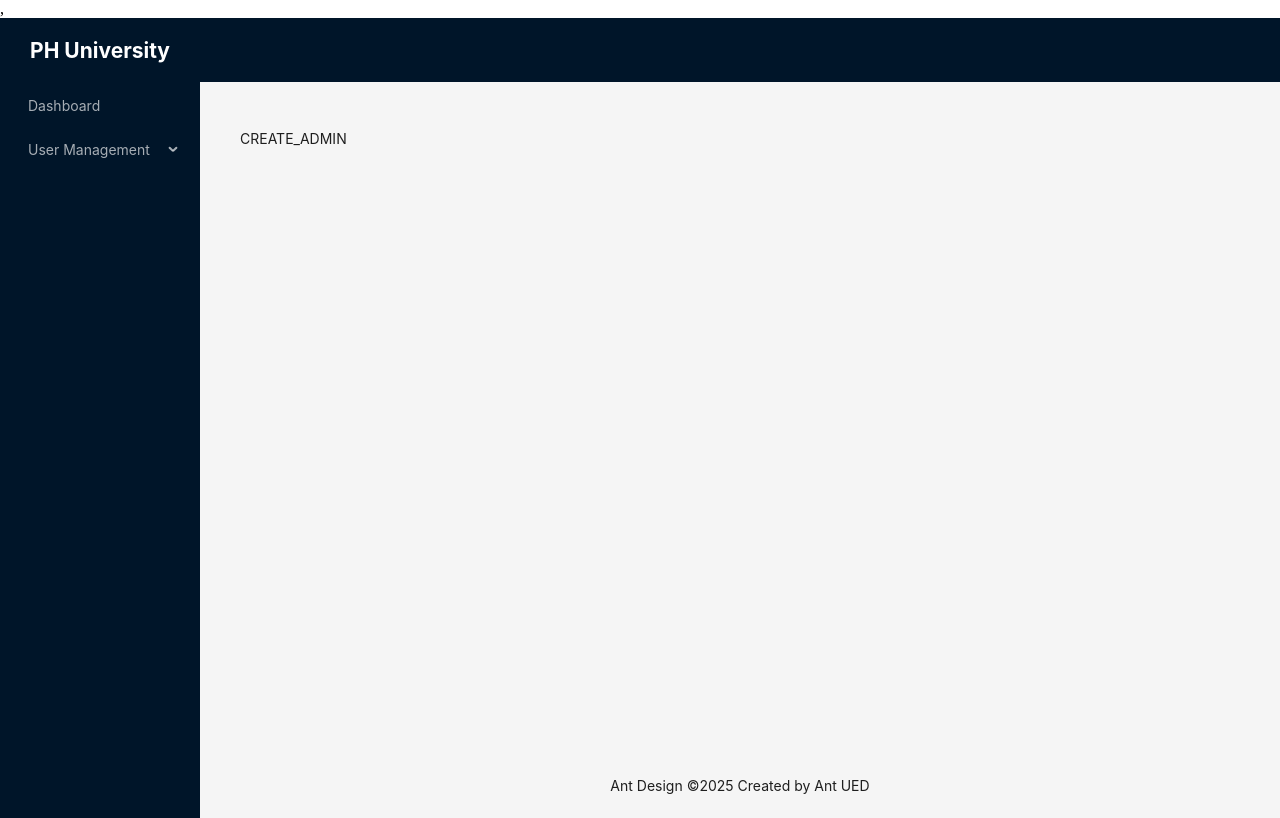
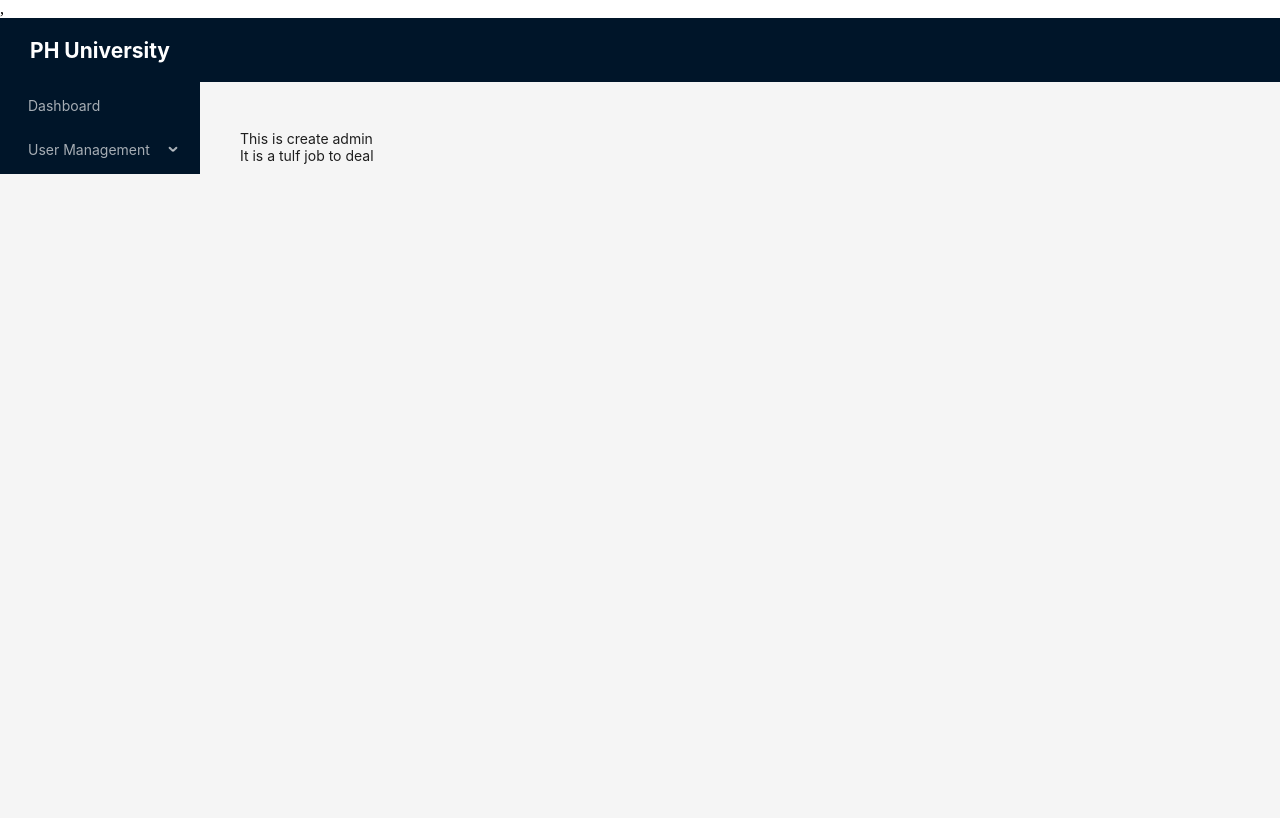
Before and after one commit to AnasCoding1986/PH_FullStack, a React (Vite) app: page /admin/create-admin in a window 1280 px wide. Built offline with nearby package versions, Linux system fonts and the light colour scheme.

Commit message:
role handling will start

```diff
--- a/src/components/layout/MainLayout.tsx
+++ b/src/components/layout/MainLayout.tsx
@@ -1,33 +1,23 @@
 import { Layout, Menu, MenuProps } from "antd";
-import { UploadOutlined, UserOutlined, VideoCameraOutlined } from "@ant-design/icons";
+import {
+  UploadOutlined,
+  UserOutlined,
+  VideoCameraOutlined,
+} from "@ant-design/icons";
 import { createElement } from "react";
 import { NavLink, Outlet } from "react-router-dom";
 import { adminPaths, adminSidebarItems } from "../../routes/admin.routes";
 import { sidebarItemsGenerator } from "../../utils/sideBarItemsGenerator";
+import Sidebar from "./Sidebar";
 
 const { Header, Content, Footer, Sider } = Layout;
 
-const items: MenuProps['items'] = adminSidebarItems;
+const items: MenuProps["items"] = adminSidebarItems;
 
 export const MainLayout = () => {
   return (
-    <Layout style={{minHeight:'100vh'}}>
-      <Sider
-        breakpoint="lg"
-        collapsedWidth="0"
-        onBreakpoint={(broken) => {
-          console.log(broken);
-        }}
-        onCollapse={(collapsed, type) => {
-          console.log(collapsed, type);
-        }}
-      >
-        <div className="demo-logo-vertical" />
-        <div style={{color:'white', textAlign:'center', alignItems:'center', height:'4rem', display:'flex', justifyContent:'center'}}>
-          <h1>PH University</h1>
-        </div>
-        <Menu theme="dark" mode="inline" defaultSelectedKeys={["4"]} items={sidebarItemsGenerator(adminPaths,"admin")} />
-      </Sider>
+    <Layout style={{ minHeight: "100vh" }}>
+      <Sidebar></Sidebar>
       <Layout>
         <Header style={{ padding: 0 }} />
         <Content style={{ margin: "24px 16px 0" }}>
@@ -40,9 +30,6 @@
             <Outlet></Outlet>
           </div>
         </Content>
-        <Footer style={{ textAlign: "center" }}>
-          Ant Design ©{new Date().getFullYear()} Created by Ant UED
-        </Footer>
       </Layout>
     </Layout>
   );
--- /dev/null
+++ b/src/components/layout/Sidebar.tsx
@@ -0,0 +1,38 @@
+import { Layout, Menu } from "antd";
+import { sidebarItemsGenerator } from "../../utils/sideBarItemsGenerator";
+import { adminPaths } from "../../routes/admin.routes";
+
+const { Sider } = Layout;
+
+const Sidebar = () => {
+  return (
+    <div>
+      <Sider
+        breakpoint="lg"
+        collapsedWidth="0"
+      >
+        <div className="demo-logo-vertical" />
+        <div
+          style={{
+            color: "white",
+            textAlign: "center",
+            alignItems: "center",
+            height: "4rem",
+            display: "flex",
+            justifyContent: "center",
+          }}
+        >
+          <h1>PH University</h1>
+        </div>
+        <Menu
+          theme="dark"
+          mode="inline"
+          defaultSelectedKeys={["4"]}
+          items={sidebarItemsGenerator(adminPaths, "admin")}
+        />
+      </Sider>
+    </div>
+  );
+};
+
+export default Sidebar;
--- a/src/routes/faculty.routes.tsx
+++ b/src/routes/faculty.routes.tsx
@@ -1,5 +1,5 @@
-import FacultyDashboard from "../pages/faculty/facultyDashboard";
-import OfferedCourse from "../pages/faculty/offeredCourse";
+import FacultyDashboard from "../pages/faculty/FacultyDashboard";
+import OfferedCourse from "../pages/faculty/OfferedCourse";
 
 export const facultyPaths = [
   {
--- a/src/routes/routes.tsx
+++ b/src/routes/routes.tsx
@@ -4,6 +4,8 @@
 import Register from "../pages/Register";
 import Login from "../pages/Login";
 import { routeGenerator } from "../utils/routesGenerator";
+import { facultyPaths } from "./faculty.routes";
+import { studentPaths } from "./student.routes";
 
 const router = createBrowserRouter([
     {
@@ -18,12 +20,12 @@
     {
         path: "/student",
         element: <App />,
-        children: routeGenerator(adminPaths),
+        children: routeGenerator(studentPaths),
     },
     {
         path: "/faculty",
         element: <App />,
-        children: routeGenerator(adminPaths),
+        children: routeGenerator(facultyPaths),
     },
     {
         path: "/login",
--- a/src/routes/student.routes.tsx
+++ b/src/routes/student.routes.tsx
@@ -1,8 +1,8 @@
 import OfferedCourse from "../pages/student/OfferedCourse";
-import StudentDashBoard from "../pages/student/studentDashBoard";
+import StudentDashBoard from "../pages/student/StudentDashBoard";
 
 
-export const facultyPaths = [
+export const studentPaths = [
   {
     name: "Dashboard",
     path: "dashboard",
--- a/src/utils/sideBarItemsGenerator.tsx
+++ b/src/utils/sideBarItemsGenerator.tsx
@@ -1,11 +1,5 @@
 import { NavLink } from "react-router-dom";
 import { TSidebarItem, TUserPath } from "../types";
-
-// type TSidebarItem = {
-//     key:string;
-//     label:ReactNode;
-//     children?:TSidebarItem[];
-// }
 
 export const sidebarItemsGenerator = (items: TUserPath[],role) => {
   const sidebarItems = items.reduce((acc: TSidebarItem[], item) => {
```
Also changed, not shown: src/routes/admin.routes.tsx (+8 -4 lines).
